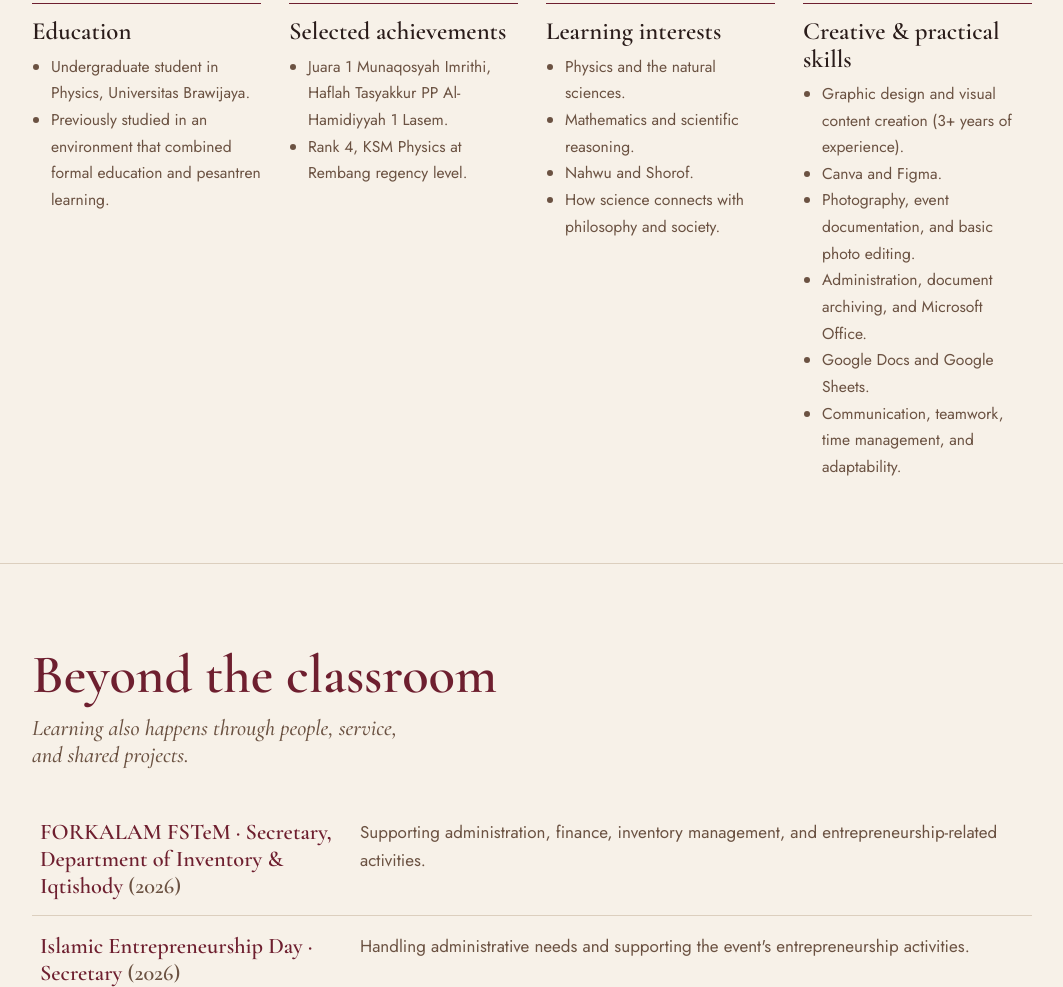
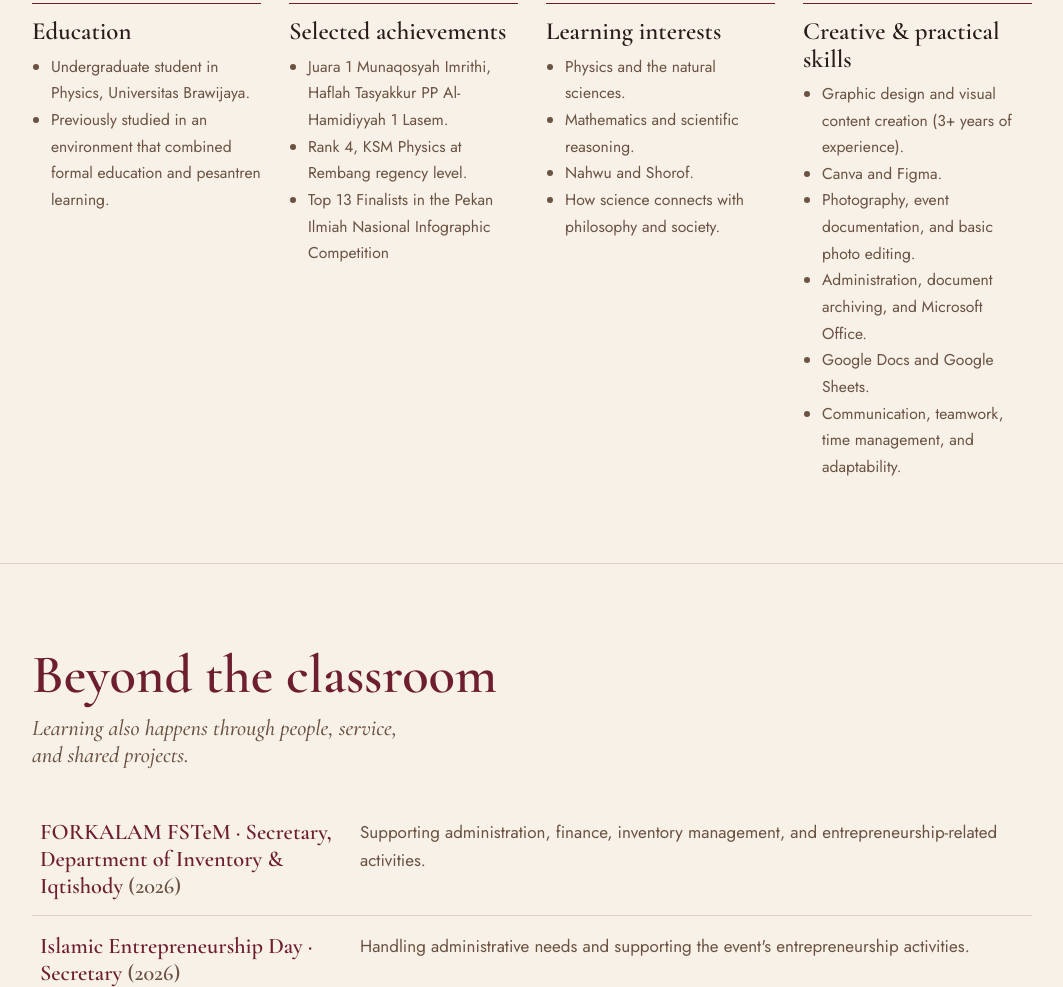
Before and after one commit to rahmafitria/rahma-personal-website, a plain HTML site: page index.html in a window 1280 px wide. Shown: the part 1805-2792 px from the top of the page, without its empty margins (108-1171 px from the left). Drawn offline with nearby package versions, Linux system fonts and the light colour scheme.

Commit message:
Update index.html

```diff
--- a/index.html
+++ b/index.html
@@ -415,6 +415,7 @@
             <ul>
               <li>Juara 1 Munaqosyah Imrithi, Haflah Tasyakkur PP Al-Hamidiyyah 1 Lasem.</li>
               <li>Rank 4, KSM Physics at Rembang regency level.</li>
+              <li>Top 13 Finalists in the Pekan Ilmiah Nasional Infographic Competition</li>
             </ul>
           </article>
           <article class="item">
```
